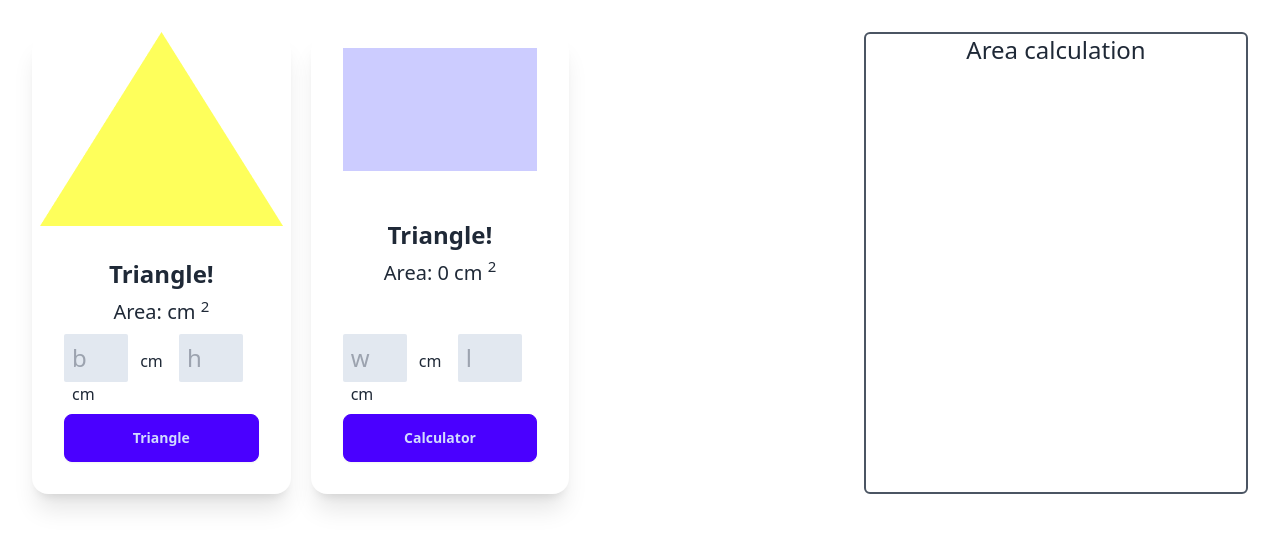
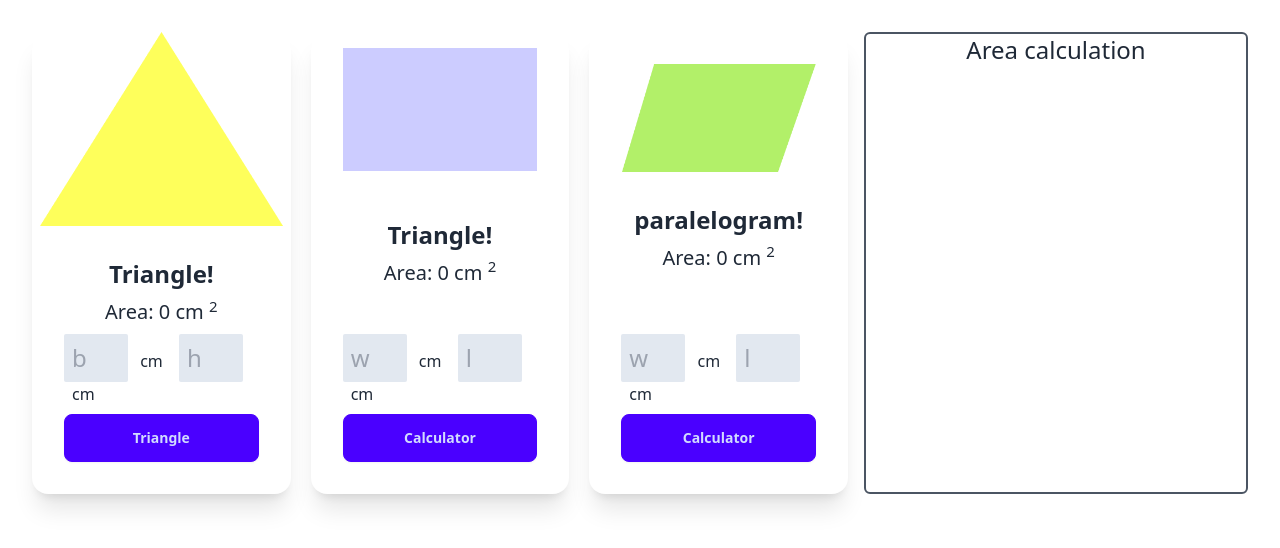
Before and after one commit to SojibAhmed114/SojibAhmed114-JavaScript-DOM-24-to28.5, a plain HTML site: page modueles 26/index.html in a window 1280 px wide. Drawn offline with nearby package versions, Linux system fonts and the light colour scheme.

Commit message:
file sent

```diff
--- a/modueles 26/index.html
+++ b/modueles 26/index.html
@@ -20,7 +20,7 @@
                     <figure><img src="./images/triangle.png" alt="Shoes" /></figure>
                     <div class="card-body">
                       <h2 class=" font-bold text-2xl text-center">Triangle!</h2>
-                      <p class="text-center text-xl"> Area: <span id="sapnArea"></span> cm <sup>2</sup> </p>
+                      <p class="text-center text-xl"> Area: <span id="sapnArea">0</span> cm <sup>2</sup> </p>
 
                        <div>
                         <input id="triangle-base" class="w-16 text-2xl p-2 rounded-sm bg-slate-200" type="text" name="" placeholder="b">
@@ -54,6 +54,26 @@
                     </div>
                   </div>
 
+                <!-- paralelogram -->
+                <div class="card w-full bg-base-100 shadow-xl">
+                    <figure><img class="w-3/4 mt-8" src="./images/parallelogram.png" alt="Shoes" /></figure>
+                    <div class="card-body">
+                      <h2 class=" font-bold text-2xl text-center">paralelogram!</h2>
+                      <p class="text-center text-xl"> Area: <span id="paralelogram">0</span> cm <sup>2</sup> </p>
+
+                       <div>
+                        <input id="paralelogram-base" class="w-16 text-2xl p-2 rounded-sm bg-slate-200" type="text" name="" placeholder="w">
+                        <span class="ml-2 mr-3">cm</span>
+                        <input id="paralelogram-height" class="w-16  text-2xl p-2 rounded-sm bg-slate-200"  type="text" name="" placeholder="l">
+                        <span class="ml-2">cm</span>
+                       </div>
+
+                      <div class="card-actions">
+                        <button onclick="paralelogramBase()" class="btn btn-primary w-full">Calculator </button>
+                      </div>
+                    </div>
+                  </div>
+
 
             </div>
 
--- a/modueles 26/js/Triangle.js
+++ b/modueles 26/js/Triangle.js
@@ -39,6 +39,32 @@ function rectangleCalculator() {
     // text add
     const rectangleArea = document.getElementById("rectangle-area");
     rectangleArea.innerText = rectangles;
+}
 
 
+// paralelogram calculator
+function paralelogramBase() {
+    const base = commonFunction("paralelogram-base");
+    const height = commonFunction("paralelogram-height");
+    const areas = base * height
+
+    setGetElementId("paralelogram", areas)
+
 }
+
+// common function for calculator
+function commonFunction(common) {
+    const textFind = document.getElementById(common);
+    const values = textFind.value;
+    const converts = parseFloat(values);
+    return converts;
+
+}
+
+
+function setGetElementId(element1, areas) {
+    const set = document.getElementById(element1);
+    set.innerText = areas;
+}
+
+// common function for calculator end
```
